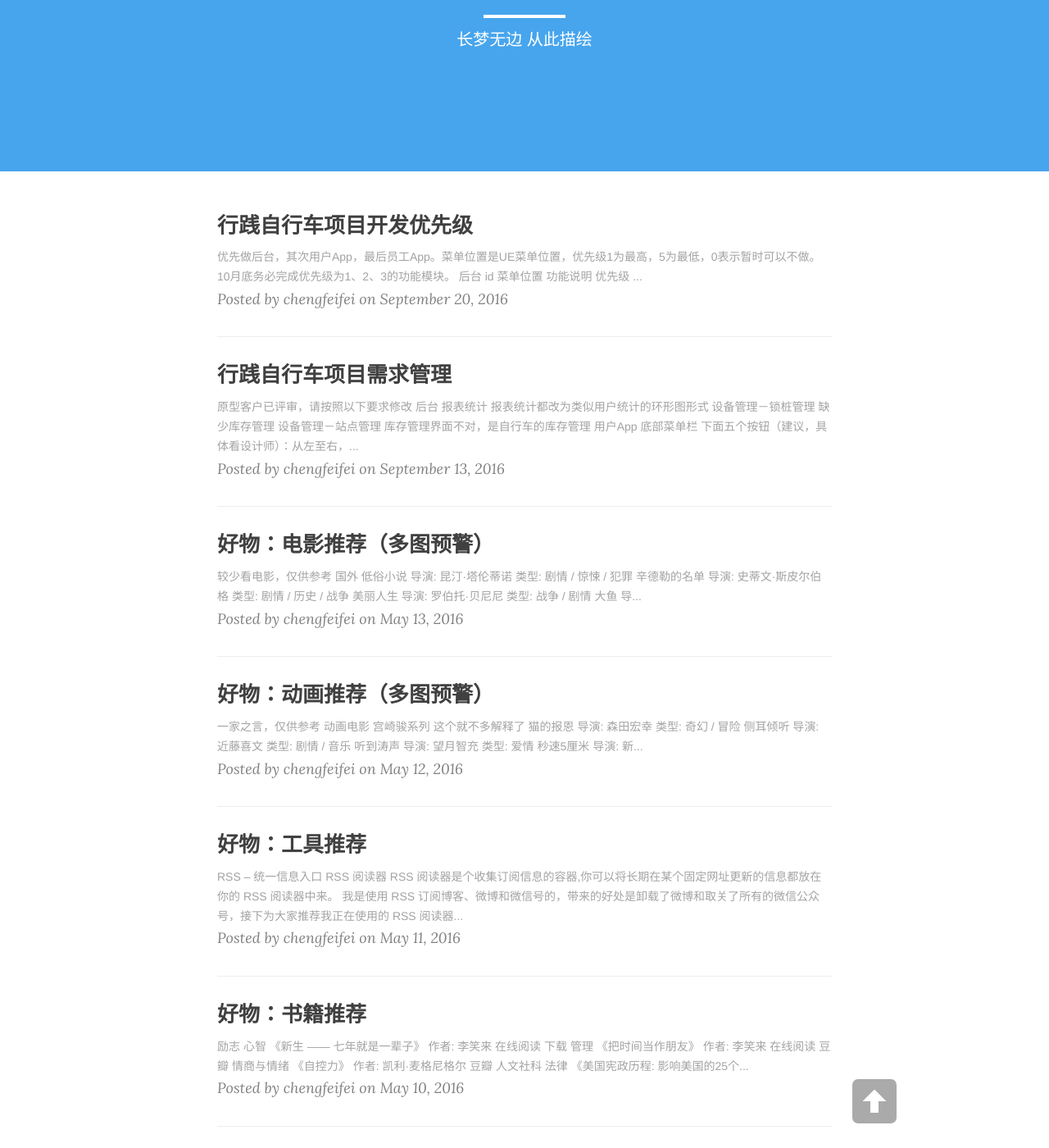
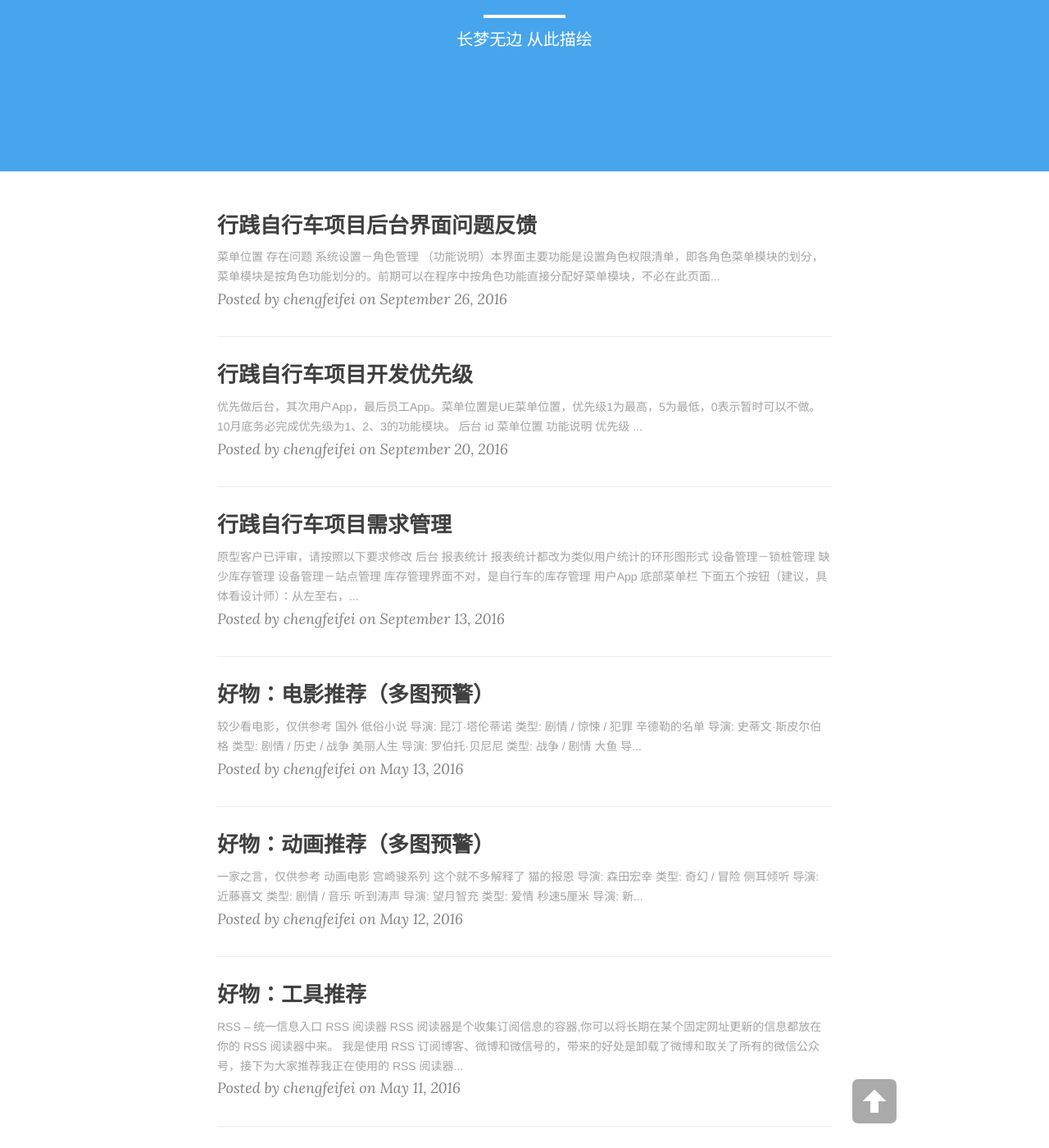
Before and after one commit to chengfeifei/chengfeifei.github.io, a Jekyll site: the page built from index.html, in a window 1280 px wide and 1400 px high, scrolled down 219 px. Shown: the whole window at 82% size. Built offline with Jekyll 4.4.1, drawn with Linux system fonts in a browser that asks for light colours; nearby versions of some CDN libraries; the list of posts is cut into pages by our own code; some of the changed text lies outside the part shown.

Commit message:
add
add went

```diff
--- /dev/null
+++ b/_posts/2016-09-26-zixingche-houtai-wenti.md
@@ -0,0 +1,11 @@
+---
+layout: post
+title: 行践自行车项目后台界面问题反馈
+date: 2016-09-26
+categories: work
+tags: [开发,问题反馈]
+---
+
+| 菜单位置   | 存在问题   |
+| --------  | --------  |
+| 系统设置－角色管理  | （功能说明）本界面主要功能是设置角色权限清单，即各角色菜单模块的划分，菜单模块是按角色功能划分的。前期可以在程序中按角色功能直接分配好菜单模块，不必在此页面操作，本页面暂时不做  |
```
Also changed, not shown: _posts/2016-09-20-zixingche-youxianji.md (+1 -1 lines).
